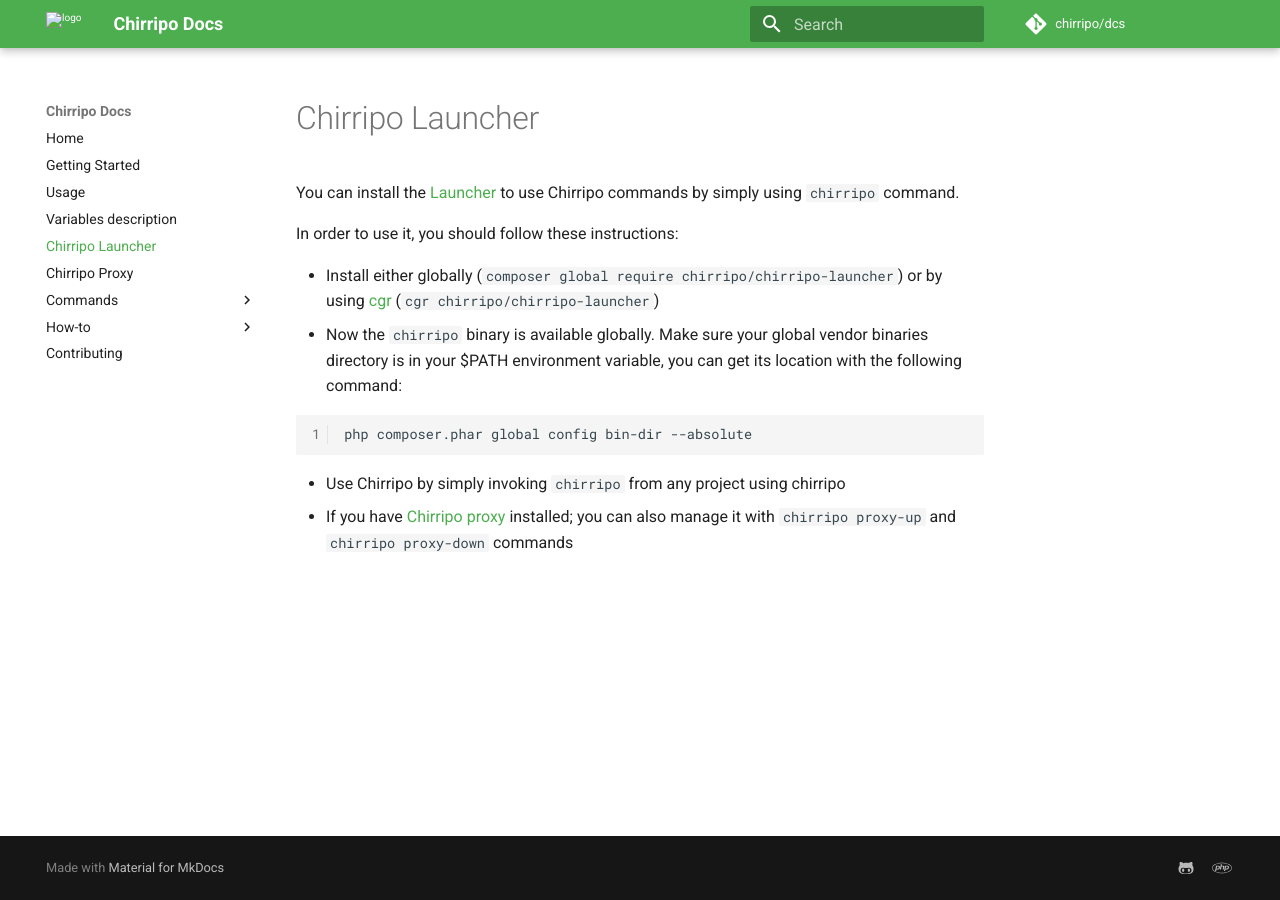
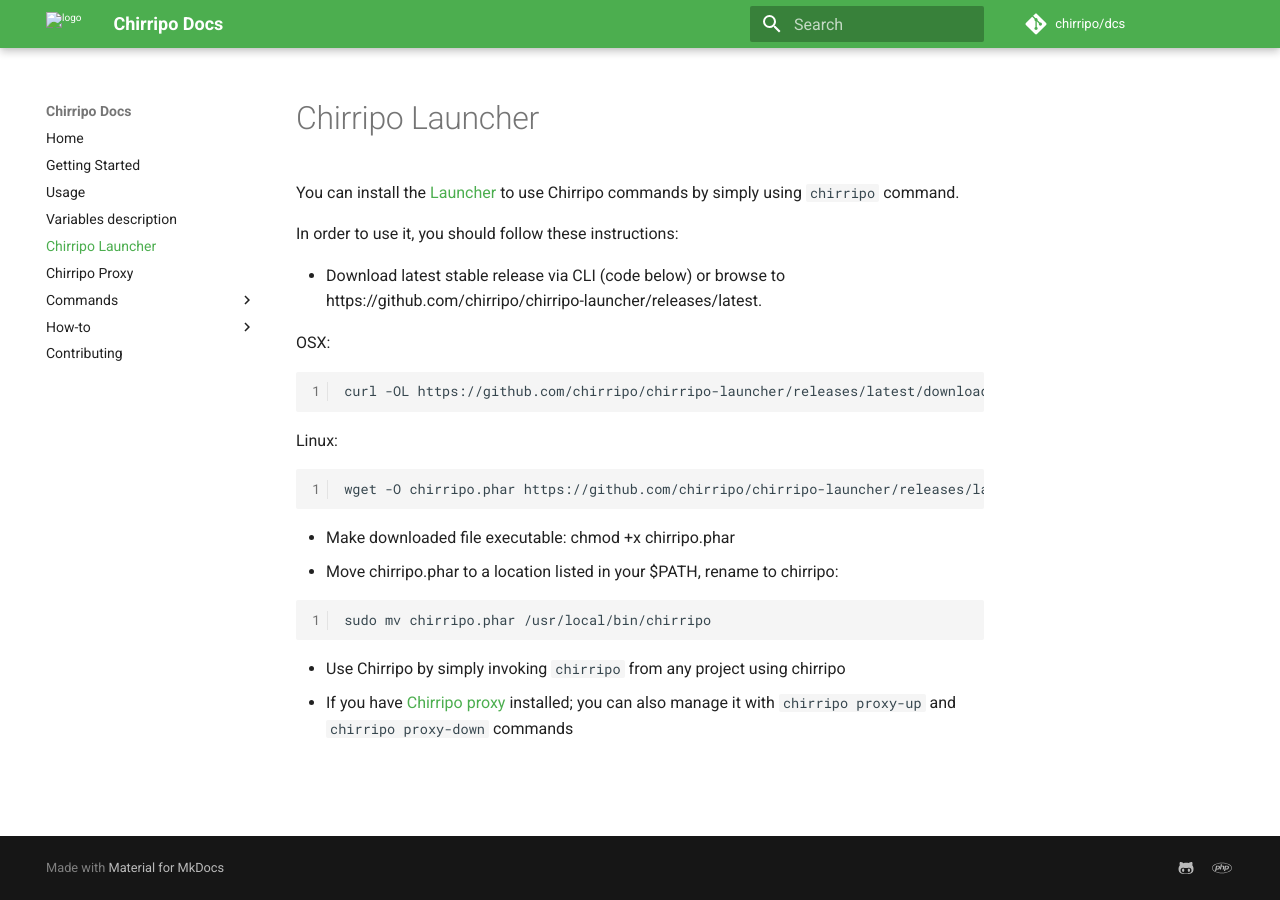
Before and after one commit to chirripo/docs, an MkDocs documentation site: the page built from docs/chirripo-launcher.md, in a window 1280 px wide. Built offline with MkDocs 1.6.1 and Material for MkDocs 9.7.7, drawn with Linux system fonts in a browser that asks for light colours; comment, search, counter and statistics services are not loaded.

Commit message:
Update launcher doc.

````diff
--- a/docs/chirripo-launcher.md
+++ b/docs/chirripo-launcher.md
@@ -4,11 +4,22 @@
 
 In order to use it, you should follow these instructions:
 
-- Install either globally (`composer global require chirripo/chirripo-launcher`) or by using [cgr](https://packagist.org/packages/consolidation/cgr) (`cgr chirripo/chirripo-launcher`)
-- Now the `chirripo` binary is available globally. Make sure your global vendor binaries directory is in your $PATH environment variable, you can get its location with the following command:
+- Download latest stable release via CLI (code below) or browse to https://github.com/chirripo/chirripo-launcher/releases/latest.
 
+OSX:
 ```
-php composer.phar global config bin-dir --absolute
+curl -OL https://github.com/chirripo/chirripo-launcher/releases/latest/download/chirripo.phar
+```
+
+Linux:
+```
+wget -O chirripo.phar https://github.com/chirripo/chirripo-launcher/releases/latest/download/chirripo.phar
+```
+
+- Make downloaded file executable: chmod +x chirripo.phar
+- Move chirripo.phar to a location listed in your $PATH, rename to chirripo:
+```
+sudo mv chirripo.phar /usr/local/bin/chirripo
 ```
 
 - Use Chirripo by simply invoking `chirripo` from any project using chirripo
````
